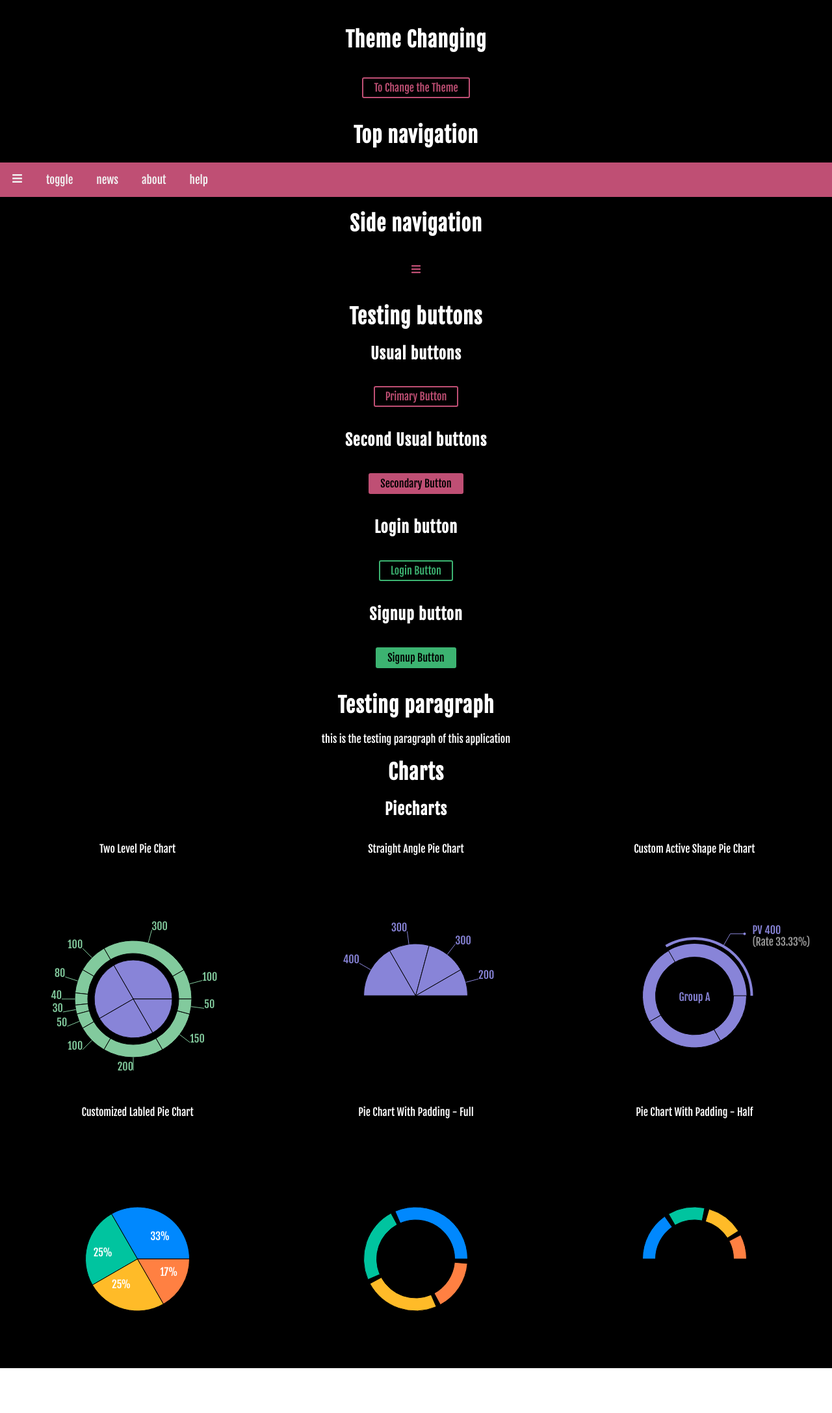
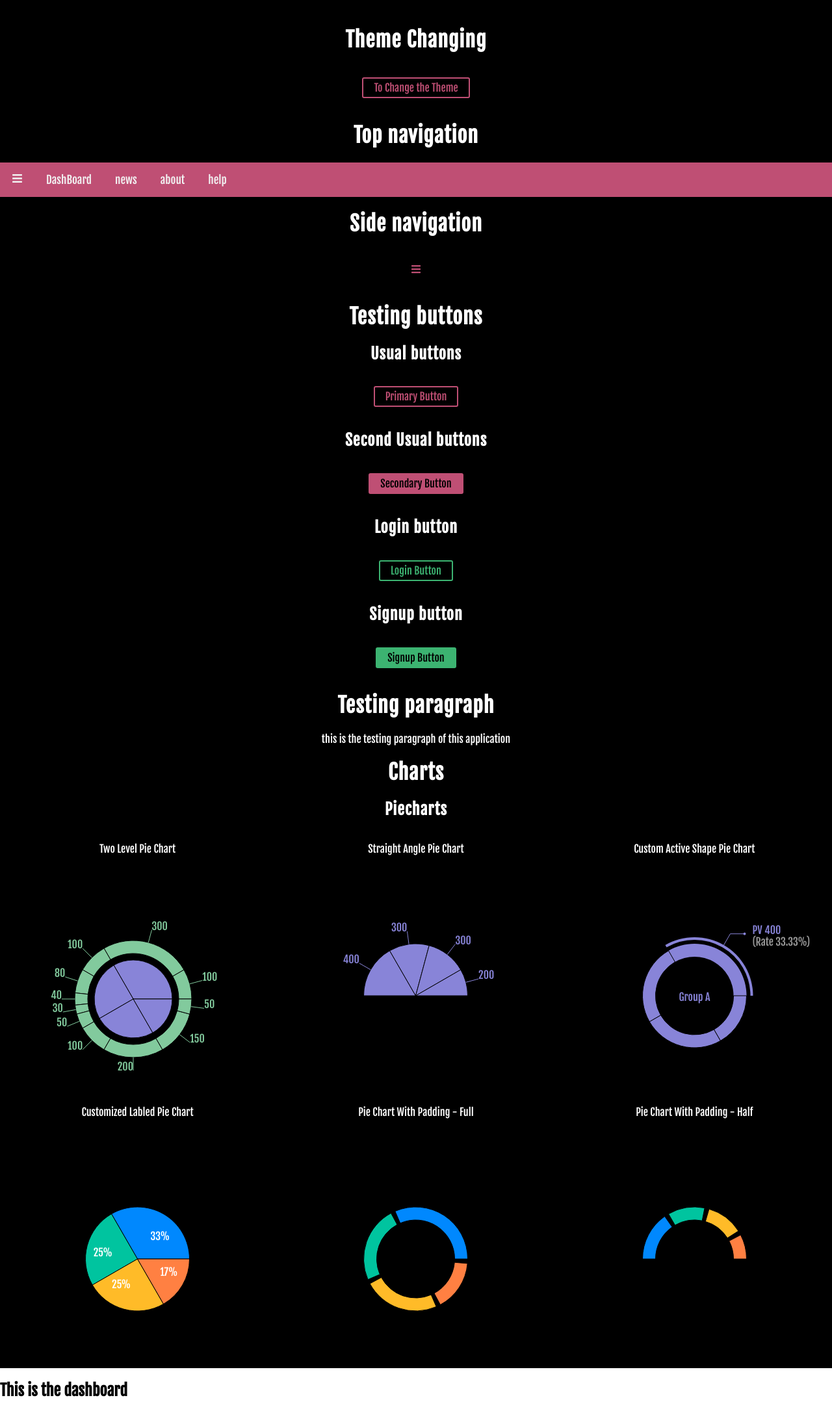
Before and after one commit to Heshan-kavi/dotnet-api-react-app, a React (Create React App) app: page /dashboard in a window 1280 px wide. Shown: the whole page at 65% size. Before the commit the page ends 2141 px from the top, so only its background shows below. Built offline with nearby package versions, Linux system fonts and the light colour scheme.

Commit message:
implmented testing changes to the dashboard

```diff
--- a/src/App.js
+++ b/src/App.js
@@ -8,6 +8,7 @@ import { BrowserRouter, Route, Routes } from 'react-router-dom';
 import Main from './Pages/Main';
 import { H1 } from './Shared/Components/TextContent';
 import { PrimaryButton } from './Shared/Components/Buttons';
+import DashBoard from './Pages/Dashboard';
 
 function App() {
 
@@ -23,6 +24,7 @@ function App() {
 
   return (
     <>
+      <BrowserRouter>
         <StyleSheetManager shouldForwardProp={active => isValidProp(active)}>
           <ThemeProvider theme={theme[currentTheme]}>
             <Background className='App'>
@@ -34,8 +36,8 @@ function App() {
             </Background>
           </ThemeProvider>
         </StyleSheetManager>
-      <BrowserRouter>
         <Routes>
+          <Route path='/dashboard' element={<DashBoard/>}/>
         </Routes>
       </BrowserRouter>
     </>
--- a/src/Pages/Dashboard.js
+++ b/src/Pages/Dashboard.js
@@ -0,0 +1,11 @@
+import React from "react";
+
+export default function DashBoard (){
+    return (
+        <>
+            <h2>
+                This is the dashboard
+            </h2>
+        </>
+    )
+}
--- a/src/Shared/Components/TopNavigation.js
+++ b/src/Shared/Components/TopNavigation.js
@@ -1,7 +1,26 @@
 import { styled } from "styled-components";
 import * as FaIcons from "react-icons/fa";
+import { Link, Outlet } from "react-router-dom";
 
 export const AnchorTag = styled.a`
+    float: left;
+    color: #f2f2f2;
+    text-align: center;
+    padding: 16px 18px;
+    text-decoration: none;
+    font-size: 17px;
+    &:hover,
+    &:focus {
+        color: ${({ theme }) => theme.colors.primary};
+        background-color: ${({ theme }) => theme.color.background};
+    }
+    &:active {
+        color: ${({ theme }) => theme.colors.primary};
+        background-color: ${({ theme }) => theme.color.background};
+    }
+`;
+
+export const LinkTag = styled(Link)`
     float: left;
     color: #f2f2f2;
     text-align: center;
@@ -28,10 +47,11 @@ function TopNavigation(){
     return (
         <TopNavigationBar>
             <AnchorTag ><FaIcons.FaBars/></AnchorTag>
-            <AnchorTag href="#news">toggle</AnchorTag>
+            <LinkTag to="/dashboard">DashBoard</LinkTag>
             <AnchorTag href="#news">news</AnchorTag>
             <AnchorTag href="#news">about</AnchorTag>
             <AnchorTag href="#news">help</AnchorTag>
+            <Outlet/>
       </TopNavigationBar>
     );
 }
```
Lines whose indentation alone changed are shown as unchanged.
